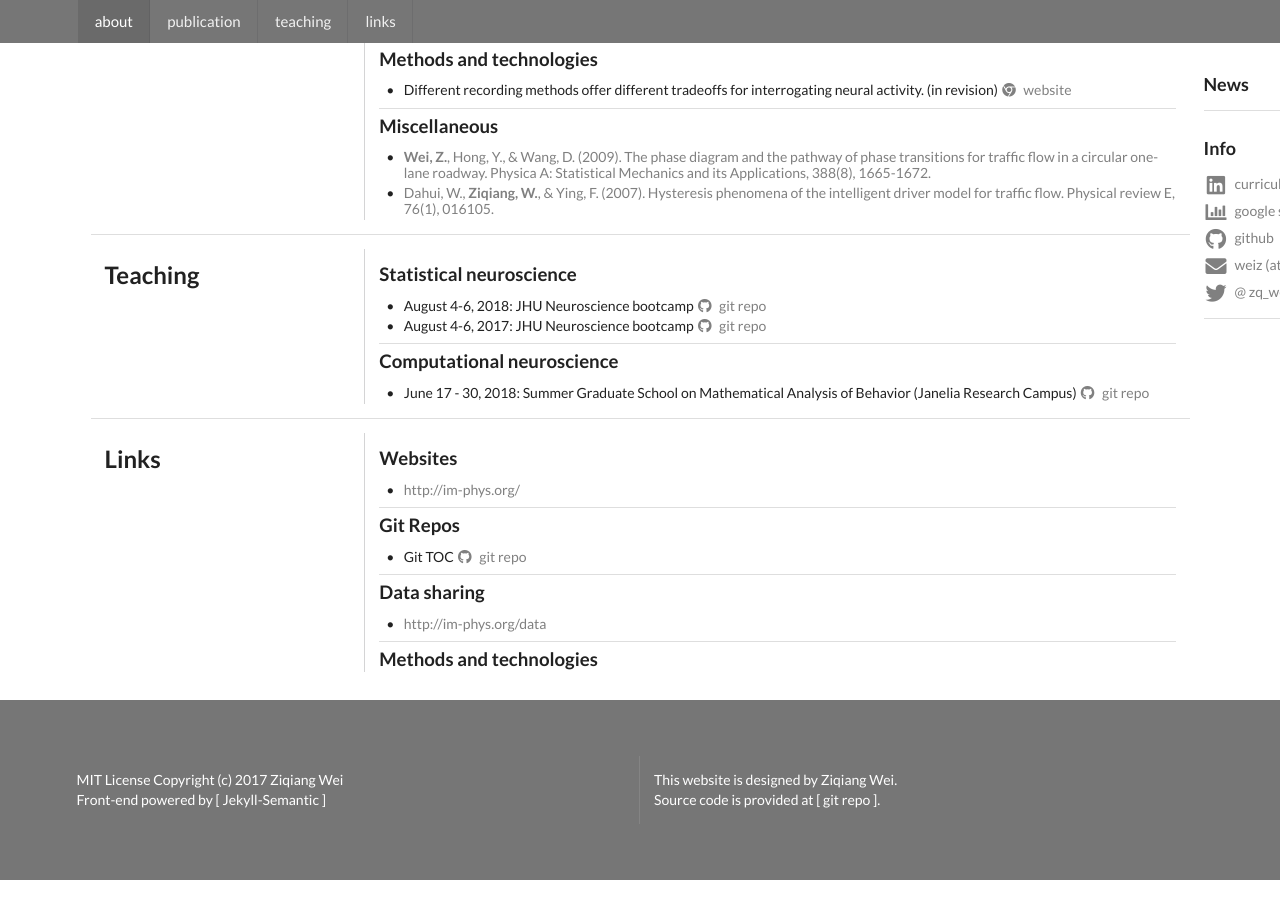
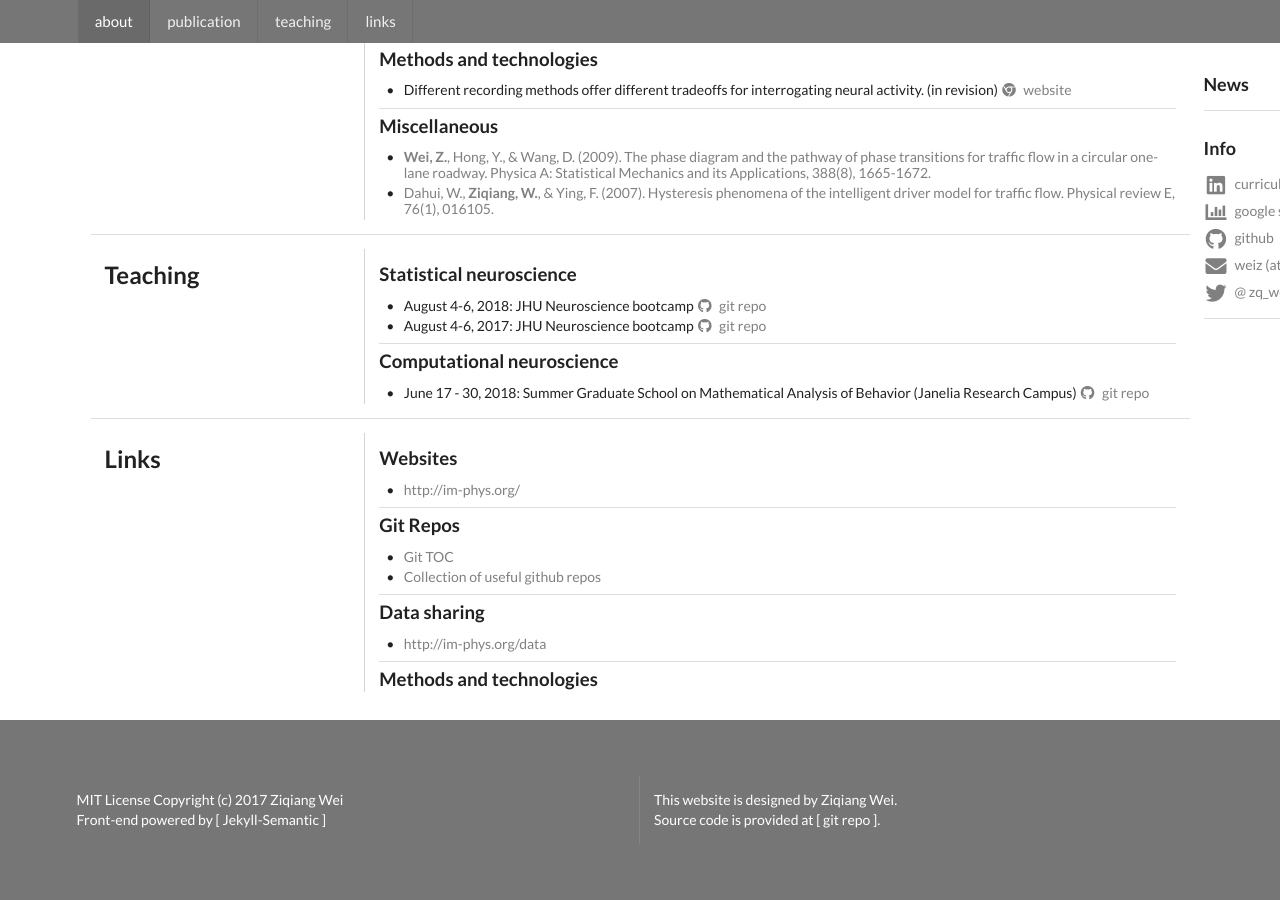
Before and after one commit to zqwei/zqwei.github.io, a Jekyll site: the page built from index.html, in a window 1280 px wide and 900 px high, scrolled down 1258 px. Built offline with Jekyll 4.4.1, drawn with Linux system fonts in a browser that asks for light colours.

Commit message:
update links

```diff
--- a/_includes/links.html
+++ b/_includes/links.html
@@ -18,9 +18,13 @@
         <h3 class="ui black header"> Git Repos </h3>
         <div class="ui bulleted list">
           <div class="item">
-            Git TOC
-            <a href="https://github.com/zqwei/GitRepoTOC">
-              <i class="github icon"></i> git repo
+            <a href="{{ site.baseurl }}github_TOC.html">
+              Git TOC
+            </a>
+          </div>
+          <div class="item">
+            <a href="{{ site.baseurl }}useful_repo_links.html">
+              Collection of useful github repos
             </a>
           </div>
         </div>
```
